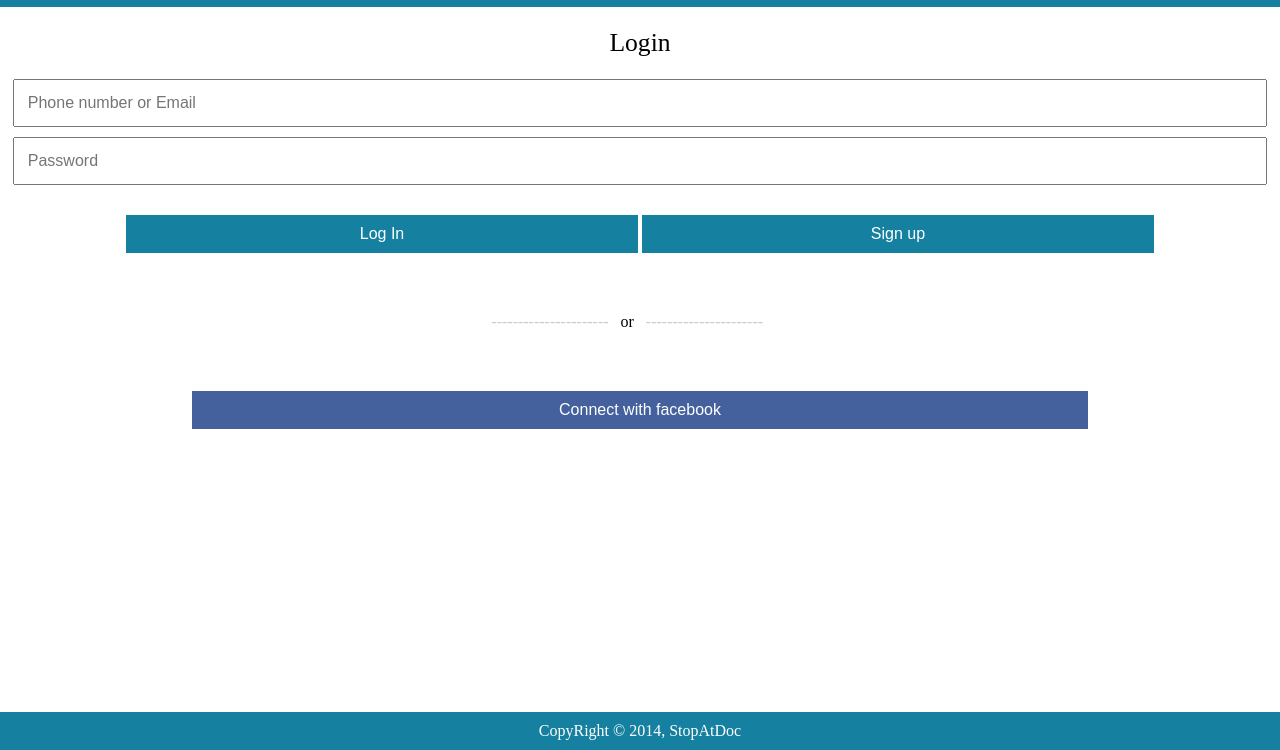
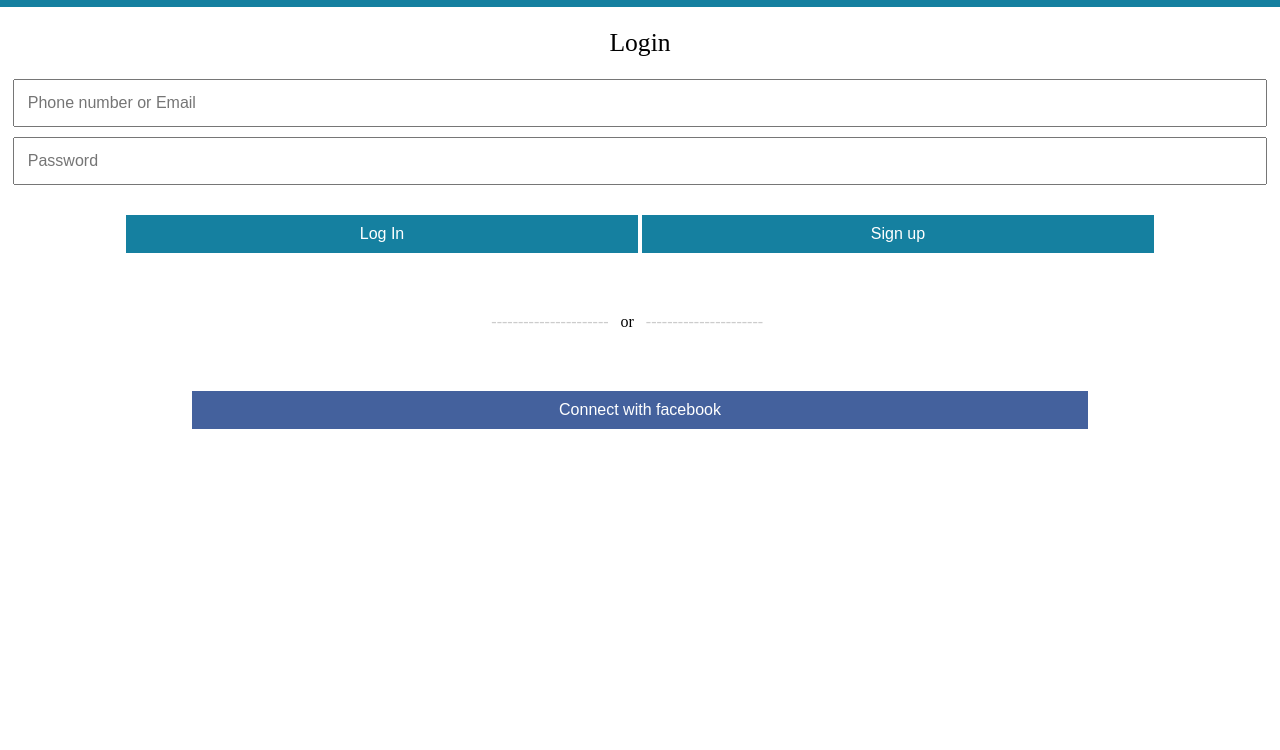
Before and after one commit to tarun29061990/sample_mob_app, a plain HTML site: page index.html in a window 1280 px wide. Shown: the part 50-800 px from the top of the page. Drawn offline with Linux system fonts and the light colour scheme.

Commit message:
removed footer

```diff
--- a/index.html
+++ b/index.html
@@ -35,13 +35,8 @@
 					<button id="fb-btn" type="submit" name="facebook" value="Connect with facebook">Connect with facebook</button>
 				</div>
 			</div>
+		</section>
 
-			<script type="text/template" id="userViewTemplate">
-	            <div id="userView">
-
-	            </div>
-        	</script>
-		</section>
 		<script type="text/template" id="userViewTemp">
 			<p class="user-id">User Id: {{uid}}</p>
 			<div class="user-view">
@@ -78,11 +73,6 @@
 		<div id="loader-view">
 			<img src="images/ajax-loader.gif" alt="loader">
 		</div>
-		<footer>
-			<div class="footer text-center">
-				CopyRight &copy; 2014, StopAtDoc
-			</div>
-		</footer>
 		<script src="scripts/jquery.js"></script>
 		<script src="scripts/underscore.js"></script>
 		<script type="text/javascript" src="scripts/index.js"></script>
```
Also changed, not shown: 1 other file.
